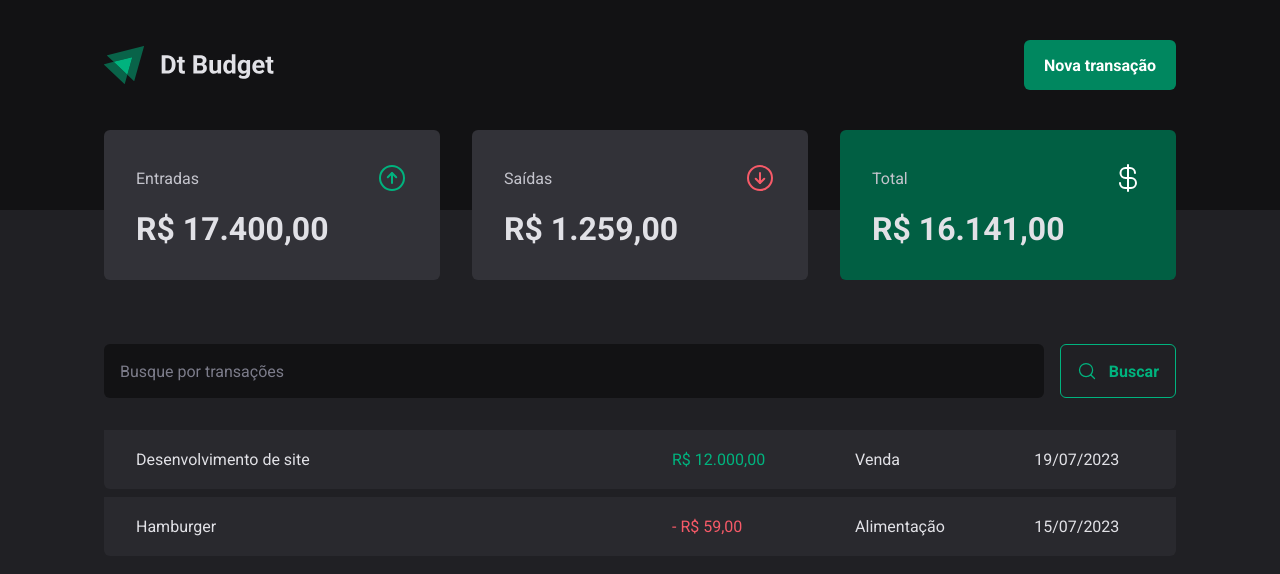
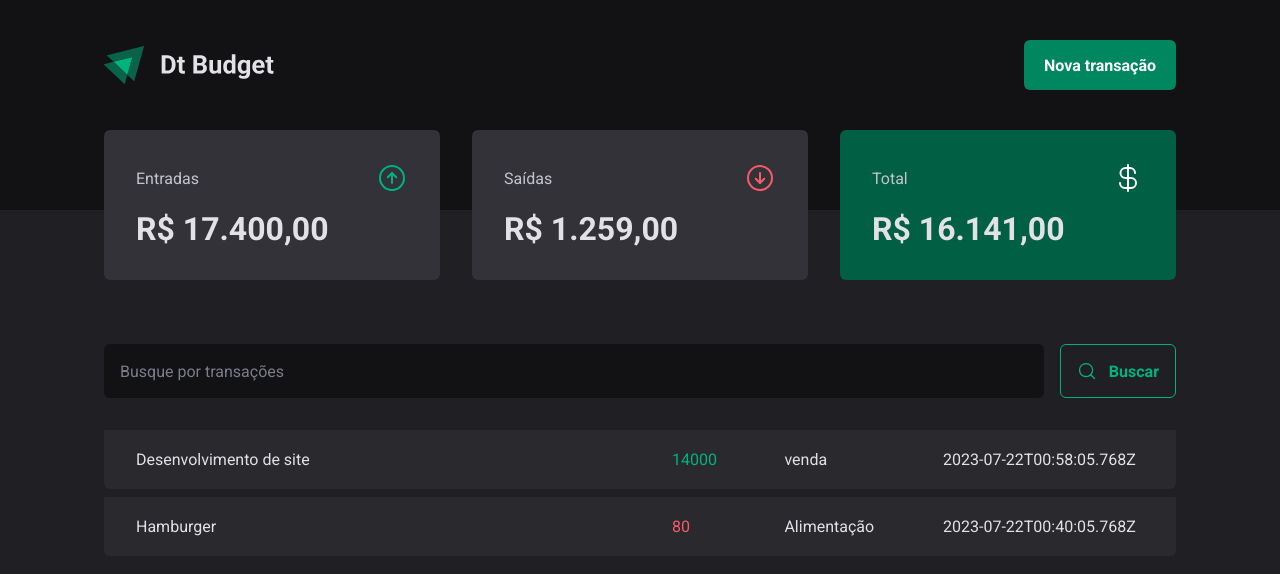
Before and after one commit to gufvr/dt-budget, a React (Vite) app: page / in a window 1280 px wide. Shown: the top 574 px of the page. Built offline with nearby package versions, Linux system fonts and the light colour scheme; data requests are answered from the project's data file.

Commit message:
Performing HTTP request

```diff
--- a/server.json
+++ b/server.json
@@ -13,7 +13,7 @@
       "description": "Hamburger",
       "type": "outcome",
       "category": "Alimentação",
-      "price": 59,
+      "price": 80,
       "createdAt": "2023-07-22T00:40:05.768Z"
     }
   ]
--- a/src/pages/Transactions/index.tsx
+++ b/src/pages/Transactions/index.tsx
@@ -1,3 +1,4 @@
+import { useEffect, useState } from 'react'
 import { Header } from '../../components/Header'
 import { Summary } from '../../components/Summary'
 import { SearchForm } from './components/SearchForm'
@@ -7,8 +8,31 @@
   TransactionsContainer,
   TransactionsTable,
 } from './styles'
+import { Description } from '@radix-ui/react-dialog'
+
+interface Transaction {
+  id: number
+  description: string
+  type: 'income' | 'outcome'
+  price: number
+  category: string
+  createdAt: string
+}
 
 export function Transactions() {
+  const [transactions, setTransactions] = useState<Transaction[]>([])
+
+  async function loadTransaction() {
+    const response = await fetch('http://localhost:3000/transactions')
+    const data = await response.json()
+
+    setTransactions(data)
+  }
+
+  useEffect(() => {
+    loadTransaction()
+  }, [])
+
   return (
     <div>
       <Header />
@@ -19,64 +43,20 @@
 
         <TransactionsTable>
           <tbody>
-            <tr>
-              <td width="50%">Desenvolvimento de site</td>
-              <td>
-                <PriceHighLight variant="income">R$ 12.000,00</PriceHighLight>
-              </td>
-              <td>Venda</td>
-              <td>19/07/2023</td>
-            </tr>
-            <tr>
-              <td width="50%">Hamburger</td>
-              <td>
-                <PriceHighLight variant="outcome">- R$ 59,00</PriceHighLight>
-              </td>
-              <td>Alimentação</td>
-              <td>15/07/2023</td>
-            </tr>
-            {/* <tr>
-            <td width="50%">Computador</td>
-            <td>R$ 5.400,00</td>
-            <td>Venda</td>
-            <td>19/07/2023</td>
-          </tr>
-          <tr>
-            <td width="50%">Computador</td>
-            <td>R$ 5.400,00</td>
-            <td>Venda</td>
-            <td>19/07/2023</td>
-          </tr>
-          <tr>
-            <td width="50%">Computador</td>
-            <td>R$ 5.400,00</td>
-            <td>Venda</td>
-            <td>19/07/2023</td>
-          </tr>
-          <tr>
-            <td width="50%">Computador</td>
-            <td>R$ 5.400,00</td>
-            <td>Venda</td>
-            <td>19/07/2023</td>
-          </tr>
-          <tr>
-            <td width="50%">Computador</td>
-            <td>R$ 5.400,00</td>
-            <td>Venda</td>
-            <td>19/07/2023</td>
-          </tr>
-          <tr>
-            <td width="50%">Computador</td>
-            <td>R$ 5.400,00</td>
-            <td>Venda</td>
-            <td>19/07/2023</td>
-          </tr>
-          <tr>
-            <td width="50%">Computador</td>
-            <td>R$ 5.400,00</td>
-            <td>Venda</td>
-            <td>19/07/2023</td>
-          </tr> */}
+            {transactions.map((transaction) => {
+              return (
+                <tr key={transaction.id}>
+                  <td width="50%">{transaction.description}</td>
+                  <td>
+                    <PriceHighLight variant={transaction.type}>
+                      {transaction.price}
+                    </PriceHighLight>
+                  </td>
+                  <td>{transaction.category}</td>
+                  <td>{transaction.createdAt}</td>
+                </tr>
+              )
+            })}
           </tbody>
         </TransactionsTable>
       </TransactionsContainer>
```
